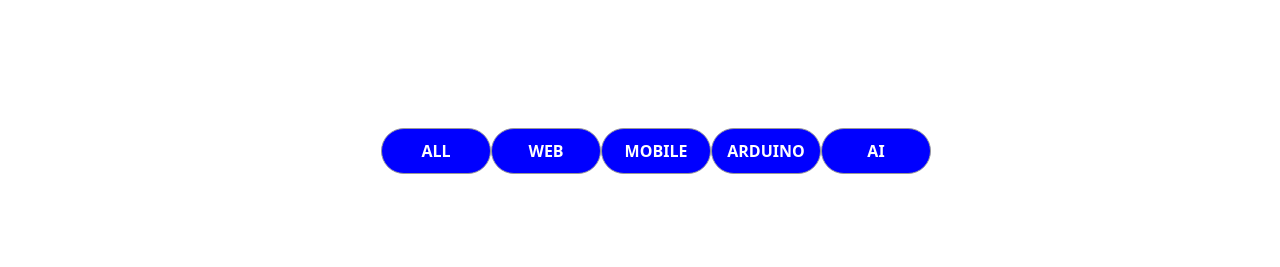
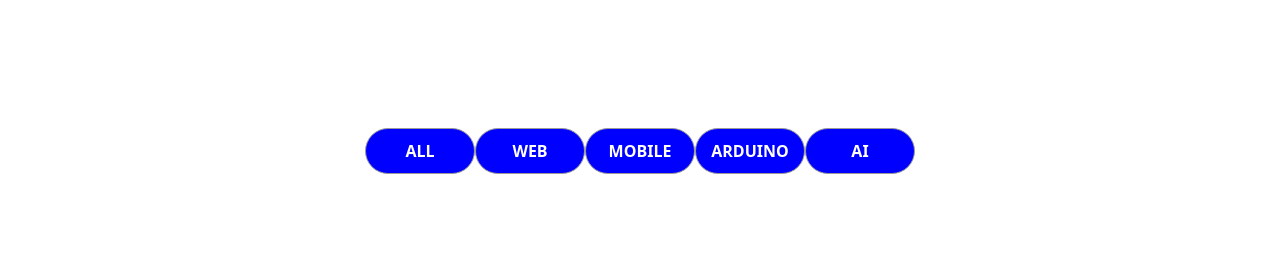
Before and after one commit to AmrKhaled03/task35, a plain HTML site: page index.html in a window 1280 px wide. Shown: the top 267 px of the page. Drawn offline with Linux system fonts and the light colour scheme.

Commit message:
Update index.html

```diff
--- a/index.html
+++ b/index.html
@@ -16,7 +16,7 @@
 
 <div class="tabs">
   <div class="container m-0 p-0">
-     <ul>
+     <ul class="nav nav-pills justify-content-center">
 <li data-category=".all" class="tab">All </li>
 <li data-category=".web" class="tab"> Web</li>
 <li data-category=".mobile" class="tab"> Mobile</li>
```
